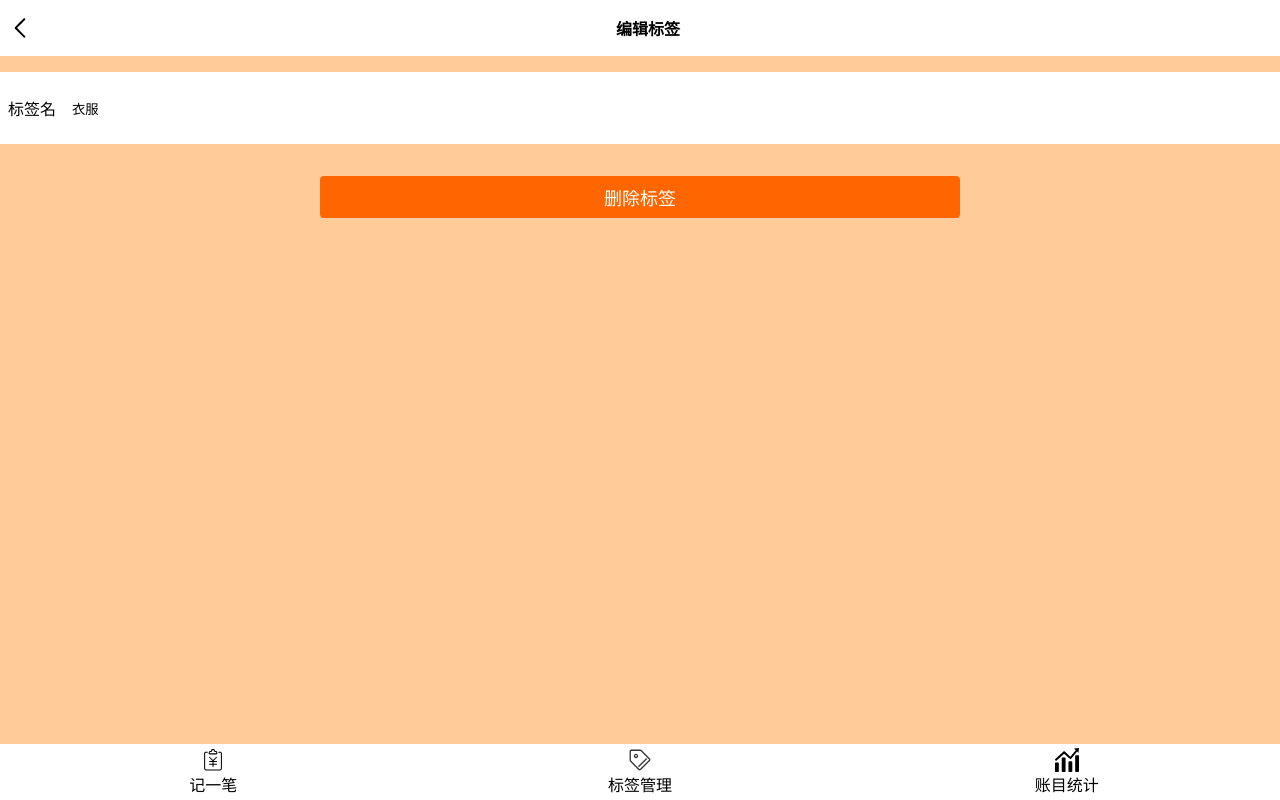
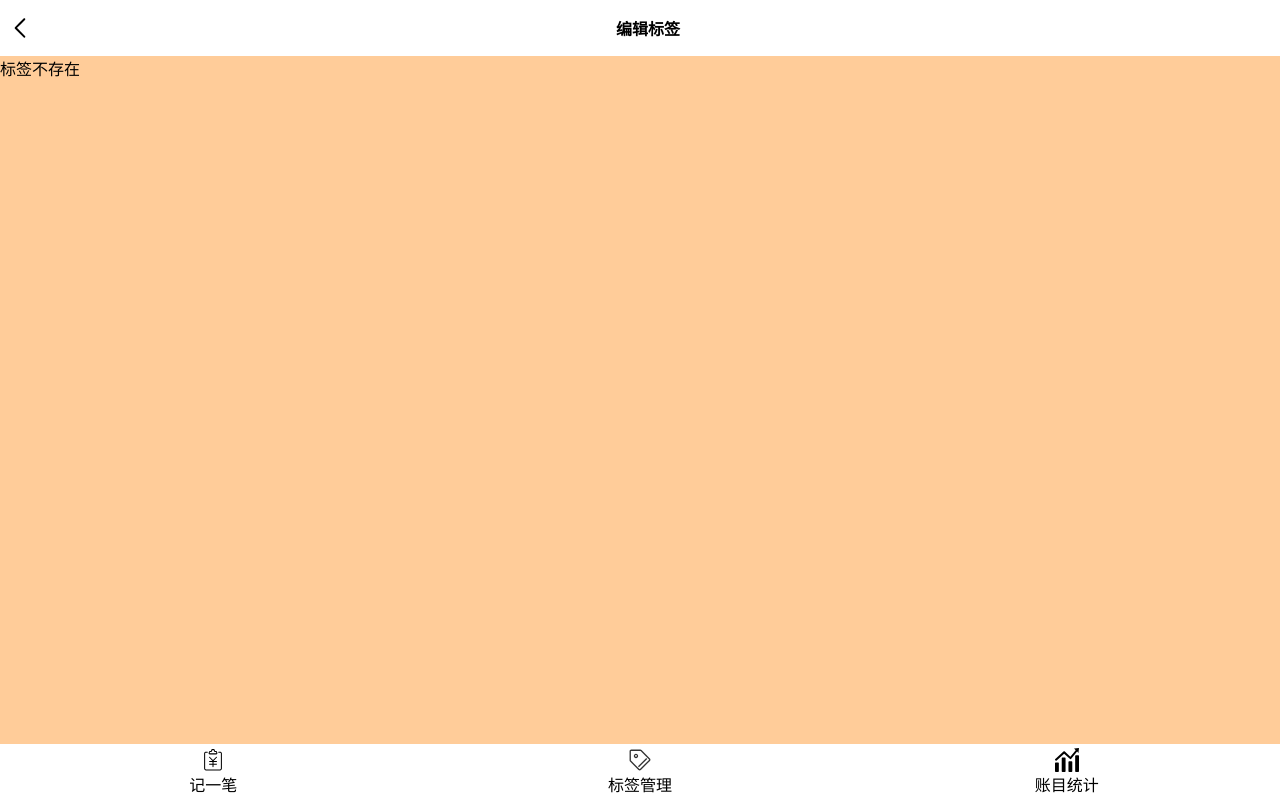
Before and after one commit to 0730chen/money-atom, a React app: page /tag/1 in a window 1280 px wide. Both pictures are taken after a click on the button "删除标签". Built offline with nearby package versions, Linux system fonts and the light colour scheme; the HTML template or start-up script is replaced by a standard one.

Commit message:
feat:删除功能

```diff
--- a/src/UseTags.tsx
+++ b/src/UseTags.tsx
@@ -29,8 +29,14 @@
         setTags(tagsClone)
 
     }
+    const deleteTag=(id:number)=>{
+        const  index = findTagIndex(id)
+        const tagsClone = JSON.parse(JSON.stringify(tags))
+        tagsClone.splice(index,1)
+        setTags(tagsClone)
+    }
     return {
-        tags,setTags,findTag,updateTag,findTagIndex
+        tags,setTags,findTag,updateTag,findTagIndex,deleteTag
     }
 
 }
--- a/src/views/Tag/EditorTag.tsx
+++ b/src/views/Tag/EditorTag.tsx
@@ -39,27 +39,27 @@
 }
 `
 const EditorTags:React.FC = ()=>{
-    const {findTag,updateTag}= UserTags()
+    const {findTag,updateTag,deleteTag}= UserTags()
     let {id} = useParams<Params>();
     const tag =findTag(parseInt(id));
-    return (
+        return (
             <Layout>
                 <Container>
                     <Header>
                         <Icon name='left'/>
                         <span>编辑标签</span>
                     </Header>
-                    <Section>
-                        <Input label='标签名' placeholder={'请填写标签名'} defaultValue={tag.name} onChange={(e)=>{
-                            updateTag(tag.id,{name:e.target.value})
+                    {tag?  <Section>
+                        <Input label='标签名' placeholder={'请填写标签名'} defaultValue={tag.name} onChange={(e) => {
+                            updateTag(tag.id, {name: e.target.value})
                         }}/>
                         <Space/>
                         <Space/>
-                        <Button>删除标签</Button>
-                    </Section>
+                        <Button onClick={() =>deleteTag(tag.id)}>删除标签</Button>
+                    </Section>:<div>标签不存在</div>}
                 </Container>
                 <NavBar/>
             </Layout>
-    )
-}
+        )
+    }
 export default EditorTags
```
